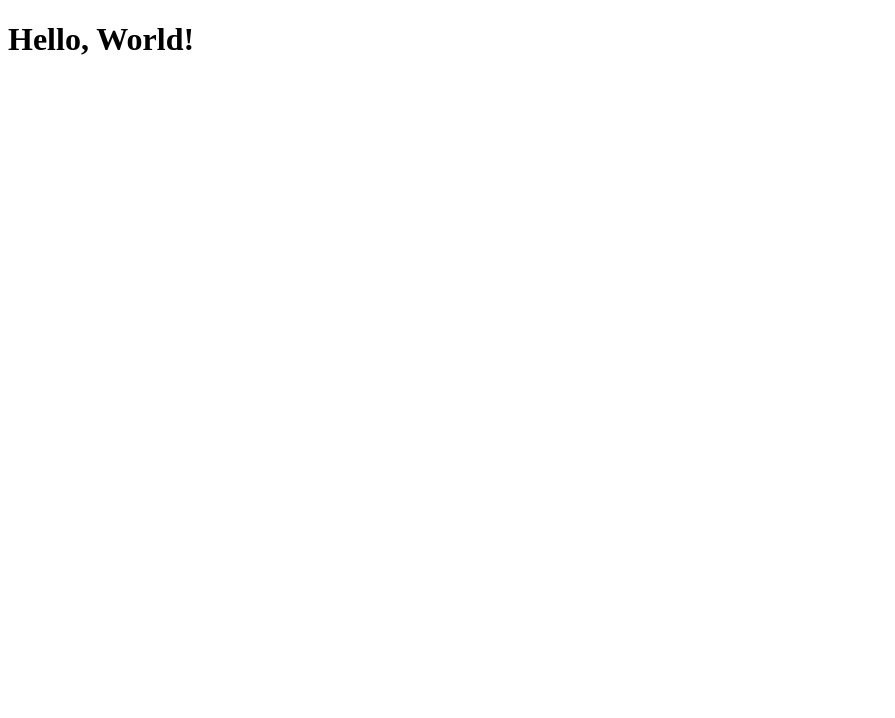
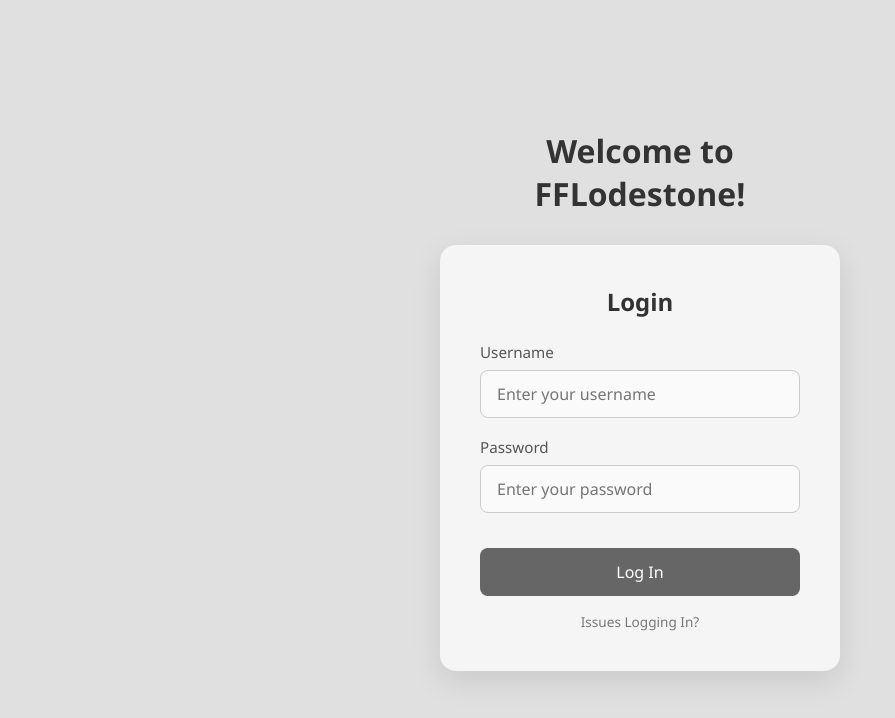
Before and after one commit to RobertLBarron/FFLODESTONE, a website: page public/index.html in a window 1280 px wide. Shown: the whole page, without its empty margins (0-895 px from the left). Drawn offline with Linux system fonts and the light colour scheme.

Commit message:
project 6 update RD

```diff
--- a/public/index.html
+++ b/public/index.html
@@ -1,11 +1,38 @@
 <!DOCTYPE html>
-<html>
+<html lang="en">
 <head>
-  <title>My Website</title>
+  <meta charset="UTF-8">
+  <meta name="viewport" content="width=device-width, initial-scale=1">
+  <title>Login</title>
   <link rel="stylesheet" href="styles.css">
 </head>
 <body>
-  <h1>Hello, World!</h1>
-  <script src="script.js"></script>
+
+  <div class="wrapper">
+    <h1>Welcome to FFLodestone!</h1>
+
+    <div class="login-container">
+      <h2>Login</h2>
+      <form>
+        <div class="form-group">
+          <label for="username">Username</label>
+          <input type="text" id="username" placeholder="Enter your username" required />
+        </div>
+        <div class="form-group">
+          <label for="password">Password</label>
+          <input type="password" id="password" placeholder="Enter your password" required />
+        </div>
+        <button type="submit" class="login-button">Log In</button>
+        <div class="help-link">
+          <a href="#" id="trouble-link">Issues Logging In?</a>
+        </div>
+      </form>
+    </div>
+  </div>
+
+
+
 </body>
+
+ <script src="script.js"></script>
 </html>
--- a/public/script.js
+++ b/public/script.js
@@ -0,0 +1,4 @@
+document.getElementById('trouble-link').addEventListener('click', function(e) {
+  e.preventDefault();
+  alert('Feature being worked on.');
+});
--- a/public/styles.css
+++ b/public/styles.css
@@ -0,0 +1,104 @@
+    * {
+      box-sizing: border-box;
+      margin: 0;
+      padding: 0;
+      font-family: 'Segoe UI', Tahoma, Geneva, Verdana, sans-serif;
+    }
+
+    body {
+      background-color: #e0e0e0;
+      height: 100vh;
+      display: flex;
+      justify-content: center;
+      align-items: center;
+    }
+
+    .wrapper {
+      text-align: center;
+      width: 100%;
+      max-width: 400px;
+    }
+
+    h1 {
+      margin-bottom: 30px;
+      font-size: 2rem;
+      color: #333;
+    }
+
+    .login-container {
+      background-color: #f5f5f5;
+      padding: 2.5rem;
+      border-radius: 16px;
+      box-shadow: 0 10px 30px rgba(0,0,0,0.1);
+    }
+
+    .login-container h2 {
+      margin-bottom: 1.5rem;
+      color: #333;
+    }
+
+    .form-group {
+      margin-bottom: 1.2rem;
+      text-align: left;
+    }
+
+    .form-group label {
+      display: block;
+      margin-bottom: 0.5rem;
+      color: #555;
+      font-size: 0.95rem;
+    }
+
+    .form-group input {
+      width: 100%;
+      padding: 0.75rem 1rem;
+      border-radius: 8px;
+      border: 1px solid #ccc;
+      background-color: #fafafa;
+      font-size: 1rem;
+    }
+
+    .login-button {
+      width: 100%;
+      padding: 0.8rem;
+      margin-top: 1rem;
+      background-color: #666;
+      border: none;
+      border-radius: 8px;
+      color: white;
+      font-size: 1rem;
+      cursor: pointer;
+      transition: background-color 0.3s ease;
+    }
+
+    .login-button:hover {
+      background-color: #555;
+    }
+
+    .help-link {
+      margin-top: 1rem;
+      text-align: center;
+      font-size: 0.85rem;
+      color: #777;
+    }
+
+    .help-link a {
+      color: #777;
+      text-decoration: none;
+    }
+
+    .help-link a:hover {
+      text-decoration: underline;
+    }
+
+    @media (max-width: 500px) {
+      .login-container {
+        padding: 2rem;
+        border-radius: 12px;
+      }
+
+      h1 {
+        font-size: 1.6rem;
+        margin-bottom: 20px;
+      }
+    }
```
Also changed, not shown: docker-compose.yml (added, +30 -0 lines), server/test-server.js (added, +11 -0 lines), 2 other files.
